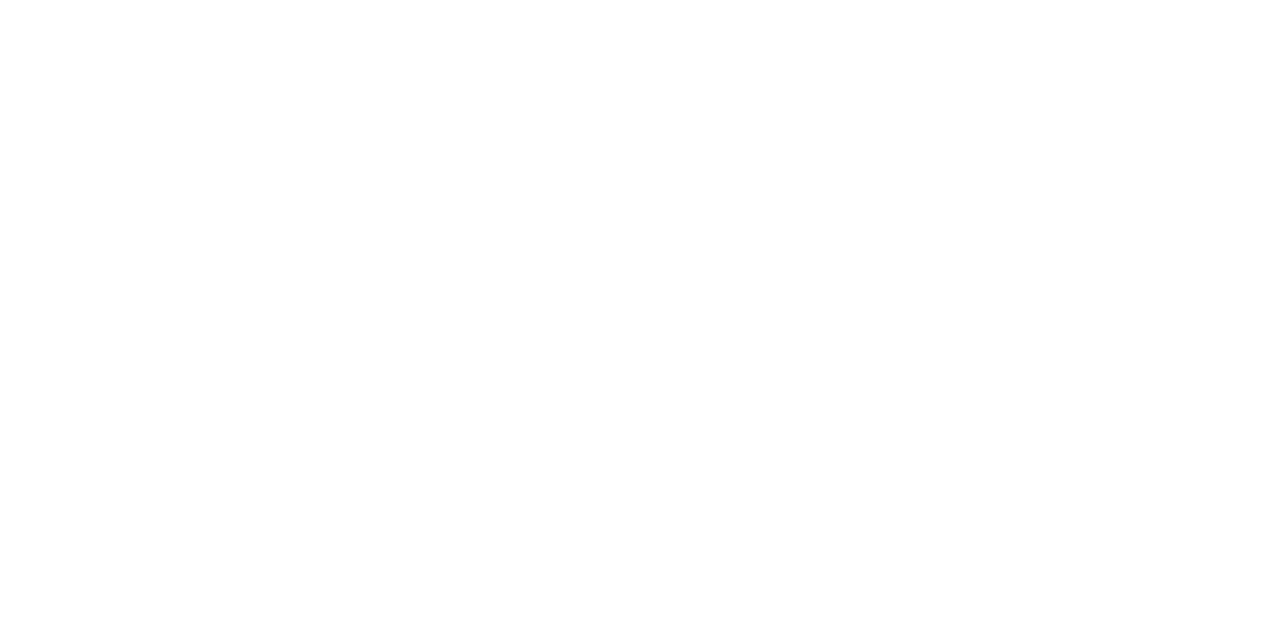
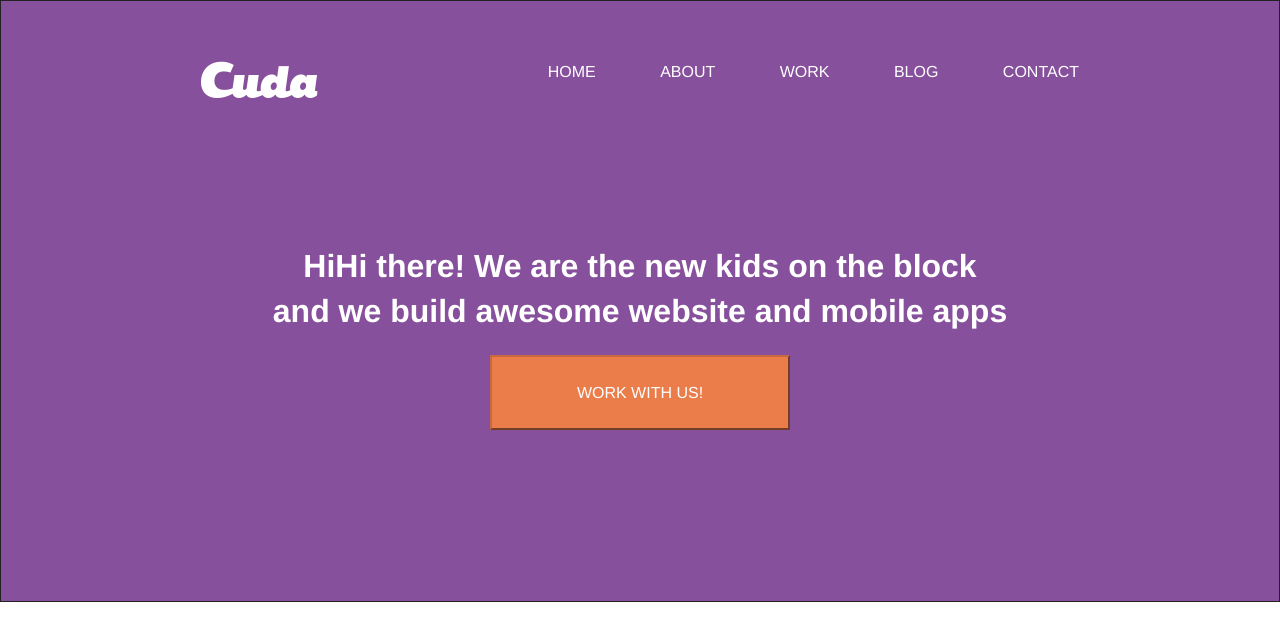
Before and after one commit to Klanders85/fake-site, a plain HTML site: page index.html in a window 1280 px wide. Drawn offline with nearby package versions, Linux system fonts and the light colour scheme.

Commit message:
built first panel

```diff
--- a/index.html
+++ b/index.html
@@ -11,8 +11,28 @@
         <link rel="stylesheet" href="css/main.css">
     </head>
     <body>
+        <div class="container">
+            <section>
+                <div class="panel purple">
+                    <img src="img/logo.png" class="logo">
+                    <nav>
+                        <ul class="navigation">
+                            <li>HOME</li>
+                            <li>ABOUT</li>
+                            <li>WORK</li>
+                            <li>BLOG</li>
+                            <li>CONTACT</li>
+                        </ul>
+                    </nav>
+                    <div class="section-header">
+                        <h1>HiHi there! We are the new kids on the block<br> and we build awesome website and mobile apps</h1>
+                        <button>WORK WITH US!</button>
+                    </div>
+                </div>
+                <div class="panel">
 
-
-        <script src="//ajax.googleapis.com/ajax/libs/jquery/1.10.2/jquery.min.js"></script>
+                </div>
+            </section>
+        </div>
     </body>
 </html>
--- a/sass/main.scss
+++ b/sass/main.scss
@@ -14,21 +14,7 @@ html {
     line-height: 1.4;
     font-family: helvetica;
 }
-hr {
-    display: block;
-    height: 1px;
-    border: 0;
-    border-top: 1px solid #ccc;
-    margin: 1em 0;
-    padding: 0;
-}
-.hidden {
-    display: none !important;
-    visibility: hidden;
-}
-.invisible {
-    visibility: hidden;
-}
+
 .center{
   text-align: center;
 }
@@ -43,8 +29,70 @@ hr {
 }
 
 /* ==========================================================================
+   Vars and Mixins
+   ========================================================================== */
+   $white: #fff;
+
+   @mixin section-header{
+    width: 61%;
+    margin: 140px auto;
+    text-align: center;
+   }
+
+
+
+/* ==========================================================================
+   Globals
+   ========================================================================== */
+   nav{
+      display: inline-block;
+      float: right;
+   }
+   ul{
+    list-style-type: none;
+    margin:{
+      right: 200px;
+      top: 60px;
+    }
+    color: $white;
+   }
+   li{
+    display: inline-block;
+    padding-left: 60px;
+   }
+
+/* ==========================================================================
    Author's custom styles
    ========================================================================== */
+
 .container{
+  max-width: 1440px;
+  margin: 0 auto;
+}
 
+.logo{
+  margin:{
+    left: 200px;
+    top: 60px;
+  }
 }
+.purple{
+  background-color: #87509c;
+  height: 600px;
+  border: 1px solid;
+}
+
+.section-header{
+  @include section-header;
+    button{
+      width: 300px;
+      height: 75px;
+      background-color: #eb7d4b;
+      border-color: #c86a40;
+      color: $white;
+    }
+  h1{
+   text-align: center;
+   color: $white;
+  }
+}
```
Also changed, not shown: css/main.css, img/logo.png (added).
